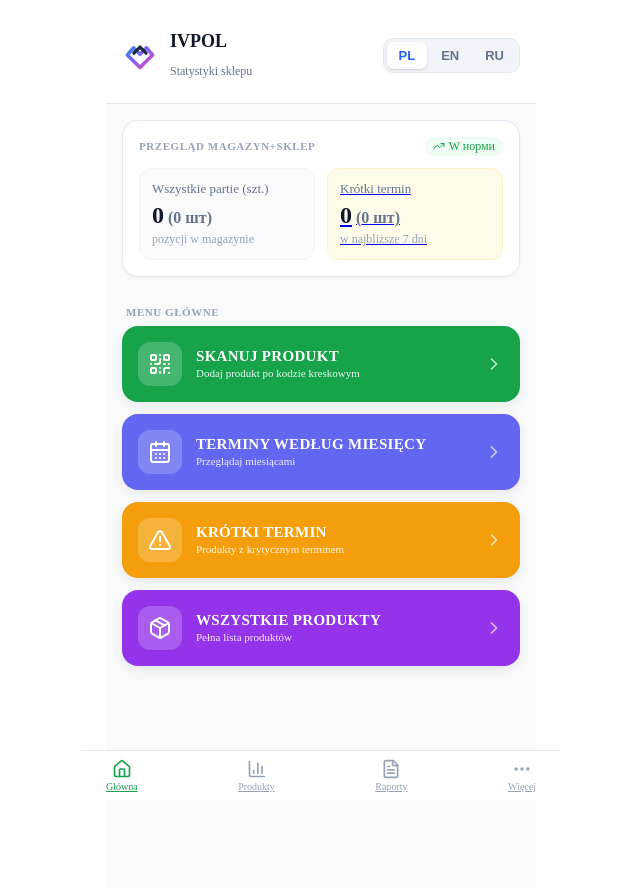
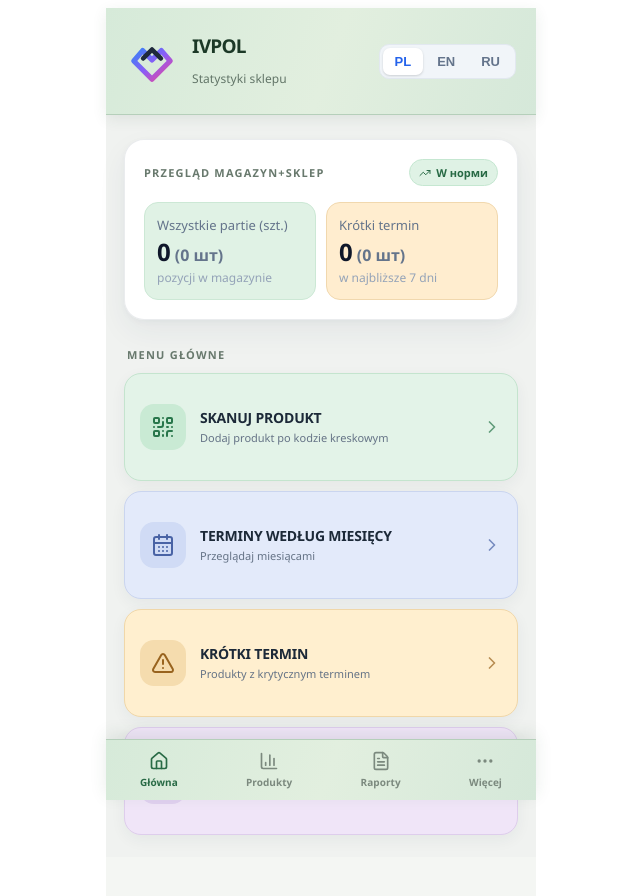
Before and after one commit to Iryna-M-html/magazyn-frontend, a Next.js app: page /sprzedawca in a window 1280 px wide. Shown: the top 896 px of the page, without its empty margins (319-959 px from the left). Built offline with nearby package versions, Linux system fonts and the light colour scheme; no server answers.

Commit message:
change style

```diff
--- a/app/(private routes)/sprzedawca/Sprzedawca.client.tsx
+++ b/app/(private routes)/sprzedawca/Sprzedawca.client.tsx
@@ -31,8 +31,8 @@ import {
 import styles from "./Sprzedawca.module.css";
 const Logo = () => (
   <svg
-    width="36"
-    height="36"
+    width="52"
+    height="52"
     viewBox="0 0 100 100"
     fill="none"
     xmlns="http://www.w3.org/2000/svg"
--- a/app/(private routes)/sprzedawca/Sprzedawca.module.css
+++ b/app/(private routes)/sprzedawca/Sprzedawca.module.css
@@ -1,208 +1,253 @@
-/* Контейнер строго под мобильный экран */
 .container {
+  position: relative;
   display: flex;
   flex-direction: column;
   min-height: 100dvh;
+  width: 100%;
   max-width: 430px;
+  min-width: 0;
   margin: 0 auto;
-  background-color: #f8fafc;
-  color: #1e293b;
-  padding-bottom: 80px;
-  position: relative;
+  padding-bottom: 84px;
+  --chrome-background: linear-gradient(110deg, #d6ead9 0%, #e2efdf 52%, #d5e8d9 100%);
+  --chrome-border: #b5cfba;
+  background:
+    radial-gradient(ellipse at 50% -12%, rgba(196, 225, 204, 0.82), transparent 42%),
+    #f4f6f3;
+  color: #1d2d23;
+  font-family:
+    "Aptos", "Segoe UI", -apple-system, BlinkMacSystemFont, Roboto, Helvetica,
+    Arial, sans-serif;
   -webkit-tap-highlight-color: transparent;
   user-select: none;
 }
 
-/* Шапка приложения */
 .header {
   position: sticky;
   top: 0;
   z-index: 10;
-  background-color: rgba(255, 255, 255, 0.95);
-  backdrop-filter: blur(8px);
-  border-bottom: 1px solid #e2e8f0;
-  padding: 12px 16px;
   display: flex;
   align-items: center;
   justify-content: space-between;
+  padding: 15px 20px;
+  border-bottom: 1px solid var(--chrome-border);
+  background: var(--chrome-background);
+  backdrop-filter: blur(16px);
+  box-shadow: 0 4px 14px rgba(39, 83, 51, 0.09);
 }
 
 .headerLeft {
   display: flex;
   align-items: center;
-  gap: 12px;
+  gap: 14px;
 }
 
 .title {
-  font-size: 18px;
+  color: #1c3927;
+  font-size: 19px;
   font-weight: 700;
-  line-height: 1.1;
-  color: #0f172a;
+  letter-spacing: -0.04em;
+  line-height: 1.15;
 }
 
 .subtitle {
+  margin-top: 4px;
+  color: #627568;
   font-size: 12px;
-  color: #64748b;
-  margin-top: 2px;
+  font-weight: 450;
+  letter-spacing: 0.005em;
 }
 
-.settingsButton {
-  padding: 8px;
-  color: #64748b;
-  border-radius: 9999px;
-  background: transparent;
-  border: none;
-  cursor: pointer;
+.headerRight,
+.headerLanguageSwitcher {
   display: flex;
   align-items: center;
-  justify-content: center;
-  transition: background-color 0.2s;
 }
 
-.settingsButton:active {
-  background-color: #f1f5f9;
-}
-
-/* Основной контент */
 .content {
-  padding: 16px;
   display: flex;
   flex-direction: column;
-  gap: 20px;
+  gap: 27px;
+  padding: 24px 18px 22px;
+  background: #f0f2f0;
 }
 
 .sectionTitle {
+  margin: 0 0 11px;
+  padding-left: 3px;
+  color: #68796d;
   font-size: 11px;
-  font-weight: 600;
-  color: #94a3b8;
+  font-weight: 700;
+  letter-spacing: 0.11em;
+  line-height: 1.4;
   text-transform: uppercase;
-  letter-spacing: 0.05em;
-  padding-left: 4px;
-  margin-bottom: 8px;
 }
 
-/* Карточка обзора склада */
 .statsCard {
-  background-color: #ffffff;
-  border-radius: 16px;
-  padding: 16px;
-  border: 1px solid #e2e8f0;
-  box-shadow: 0 1px 3px rgba(0, 0, 0, 0.05);
+  padding: 19px;
+  border: 1px solid rgba(30, 48, 69, 0.09);
+  border-radius: 20px;
+  background: rgba(255, 255, 255, 0.94);
+  box-shadow:
+    0 12px 30px rgba(35, 55, 78, 0.06),
+    0 2px 6px rgba(35, 55, 78, 0.035);
 }
 
 .statsHeader {
   display: flex;
   align-items: center;
   justify-content: space-between;
-  margin-bottom: 12px;
+  margin-bottom: 16px;
 }
 
 .badge {
   display: inline-flex;
   align-items: center;
-  gap: 4px;
-  font-size: 12px;
-  font-weight: 500;
-  color: #16a34a;
-  background-color: #f0fdf4;
-  padding: 2px 8px;
-  border-radius: 9999px;
+  gap: 5px;
+  padding: 5px 9px;
+  border: 1px solid #c5e7d1;
+  border-radius: 999px;
+  background: #dff2e5;
+  color: #286a45;
+  font-size: 11px;
+  font-weight: 650;
+  white-space: nowrap;
 }
 
 .gridTwoCols {
   display: grid;
   grid-template-columns: 1fr 1fr;
-  gap: 12px;
+  gap: 10px;
 }
 
-.statBox {
-  background-color: #f8fafc;
-  padding: 12px;
-  border-radius: 12px;
-  border: 1px solid #f1f5f9;
+.statBox,
+.statBoxWarning {
+  min-width: 0;
+  padding: 13px 12px;
+  border: 1px solid #cce8d5;
+  border-radius: 14px;
+  background: #e0f2e5;
 }
 
 .statBoxWarning {
-  background-color: #fffbeb;
-  padding: 12px;
-  border-radius: 12px;
-  border: 1px solid #fef3c7;
+  border-color: #f1d8ae;
+  background: #ffedcf;
 }
 
-.statLabel {
-  font-size: 12px;
-  color: #64748b;
-  margin-bottom: 4px;
+.statLabel,
+.statLabelWarning {
+  margin-bottom: 5px;
+  color: #4e6859;
+  font-size: 11px;
+  font-weight: 550;
+  line-height: 1.35;
 }
 
 .statLabelWarning {
-  font-size: 12px;
-  color: #b45309;
-  font-weight: 500;
-  margin-bottom: 4px;
+  color: #8a5c1e;
 }
 
-.statValue {
-  font-size: 24px;
-  font-weight: 800;
-  color: #0f172a;
+.statValue,
+.statValueWarning {
+  color: #1c3a2a;
+  font-size: 23px;
+  font-weight: 720;
+  letter-spacing: -0.045em;
+  line-height: 1.2;
 }
 
 .statValueWarning {
-  font-size: 24px;
-  font-weight: 800;
-  color: #d97706;
+  color: #88591e;
 }
 
-.statSubtext {
+.statSubtext,
+.statSubtextWarning {
+  margin-top: 4px;
+  color: #6d8174;
   font-size: 10px;
-  color: #94a3b8;
-  margin-top: 2px;
+  line-height: 1.35;
 }
 
 .statSubtextWarning {
-  font-size: 10px;
-  color: #d97706;
-  opacity: 0.8;
-  margin-top: 2px;
+  color: #92734c;
 }
 
-/* Навигационное меню (4 основные карточки) */
+.expiringStatLink {
+  display: block;
+  color: inherit;
+  text-decoration: none;
+}
+
+.expiringStatLink:focus-visible,
+.menuCard:focus-visible,
+.navTab:focus-visible,
+.navTabActive:focus-visible {
+  outline: 3px solid rgba(41, 120, 79, 0.35);
+  outline-offset: 3px;
+}
+
 .menuList {
   display: flex;
   flex-direction: column;
-  gap: 12px;
+  gap: 10px;
 }
 
 .menuCard {
+  --menu-accent: #327a59;
+  --menu-accent-soft: #d6efdf;
+
   display: flex;
   align-items: center;
   justify-content: space-between;
-  padding: 16px;
-  border-radius: 16px;
-  color: #ffffff;
+  min-height: 78px;
+  padding: 14px 15px;
+  border: 1px solid var(--menu-border);
+  border-radius: 17px;
+  background: var(--menu-surface);
+  box-shadow: 0 5px 15px rgba(35, 55, 78, 0.055);
+  color: #1b2a3b;
   text-decoration: none;
   transition:
-    transform 0.1s ease,
-    filter 0.2s ease;
-  box-shadow: 0 4px 12px rgba(0, 0, 0, 0.08);
+    transform 160ms ease,
+    border-color 160ms ease,
+    box-shadow 160ms ease;
+}
+
+.menuCard:hover {
+  transform: translateY(-1px);
+  border-color: var(--menu-accent);
+  box-shadow: 0 9px 20px rgba(35, 55, 78, 0.1);
 }
 
 .menuCard:active {
-  transform: scale(0.98);
+  transform: scale(0.99);
 }
 
 .btnScan {
-  background-color: #16a34a;
+  --menu-accent: #28764b;
+  --menu-accent-soft: #c9ead4;
+  --menu-surface: #e3f3e8;
+  --menu-border: #c4e4ce;
 }
+
 .btnMonths {
-  background-color: #6366f1;
+  --menu-accent: #4963a5;
+  --menu-accent-soft: #d0dbf5;
+  --menu-surface: #e3eafa;
+  --menu-border: #cad5ef;
 }
+
 .btnExpiring {
-  background-color: #f59e0b;
+  --menu-accent: #98631e;
+  --menu-accent-soft: #f5dcae;
+  --menu-surface: #ffefcf;
+  --menu-border: #f0d7a9;
 }
+
 .btnProducts {
-  background-color: #9333ea;
+  --menu-accent: #76529b;
+  --menu-accent-soft: #e1d1f0;
+  --menu-surface: #f0e5f8;
+  --menu-border: #decdec;
 }
 
 .menuCardLeft {
@@ -212,66 +257,87 @@
 }
 
 .iconWrapper {
-  padding: 10px;
-  background-color: rgba(255, 255, 255, 0.2);
-  border-radius: 12px;
   display: flex;
   align-items: center;
   justify-content: center;
+  width: 46px;
+  height: 46px;
+  flex: 0 0 46px;
+  border-radius: 14px;
+  background: var(--menu-accent-soft);
+  color: var(--menu-accent);
 }
 
 .menuTitle {
-  font-size: 15px;
-  font-weight: 700;
-  letter-spacing: 0.02em;
+  color: #1c2938;
+  font-size: 14px;
+  font-weight: 680;
+  letter-spacing: -0.015em;
+  line-height: 1.3;
 }
 
 .menuSubtitle {
+  margin-top: 4px;
+  color: #657386;
   font-size: 11px;
-  opacity: 0.9;
-  margin-top: 2px;
+  font-weight: 450;
+  line-height: 1.35;
 }
 
-/* Нижняя панель навигации (Bottom Nav) */
-.bottomNav {
-  position: fixed;
-  bottom: 0;
-  left: 0;
-  right: 0;
-  max-width: 430px;
-  margin: 0 auto;
-  background-color: #ffffff;
-  border-top: 1px solid #e2e8f0;
-  padding: 8px 24px;
-  display: flex;
-  justify-content: space-between;
-  align-items: center;
-  z-index: 20;
+.menuCard > svg {
+  flex: 0 0 auto;
+  color: var(--menu-accent);
 }
 
-.navTab {
+.bottomNav {
+  position: sticky;
+  bottom: 0;
+  z-index: 20;
   display: flex;
-  flex-direction: column;
   align-items: center;
-  gap: 2px;
-  background: none;
-  border: none;
-  color: #94a3b8;
-  cursor: pointer;
+  justify-content: space-between;
+  width: 100%;
+  max-width: 100%;
+  align-self: stretch;
+  box-sizing: border-box;
+  flex: 0 0 auto;
+  margin: auto 0 0;
+  padding: 10px 27px max(10px, env(safe-area-inset-bottom));
+  border-top: 1px solid var(--chrome-border);
+  background: var(--chrome-background);
+  backdrop-filter: blur(16px);
+  box-shadow: 0 -5px 16px rgba(39, 83, 51, 0.1);
 }
 
+.navTab,
 .navTabActive {
   display: flex;
   flex-direction: column;
   align-items: center;
-  gap: 2px;
+  gap: 4px;
+  padding: 1px 7px;
+  border: 0;
   background: none;
-  border: none;
-  color: #16a34a;
+  color: #7b897e;
   cursor: pointer;
+  text-decoration: none;
+  transition: color 160ms ease;
+}
+
+.navTabActive {
+  color: #286a45;
 }
 
 .navLabel {
   font-size: 10px;
-  font-weight: 500;
+  font-weight: 600;
+  letter-spacing: 0.005em;
 }
+
+@media (prefers-reduced-motion: reduce) {
+  .menuCard,
+  .navTab,
+  .navTabActive {
+    transition: none;
+  }
+}
```
